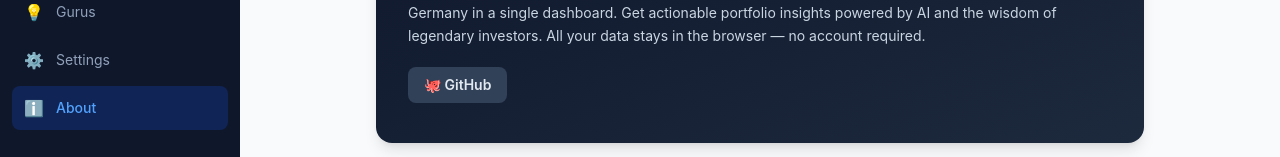
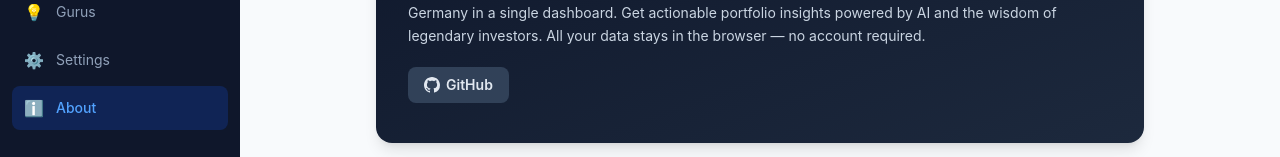
Before and after one commit to idenrai/portfolio-bridge, a React (Vite) app: page /about in a window 1280 px wide. Shown: the part 211-368 px from the top of the page. Built offline with nearby package versions, Linux system fonts and the light colour scheme; no server answers.

Commit message:
fix: replace octopus emoji with GitHub SVG logo in About page

```diff
--- a/src/pages/About.tsx
+++ b/src/pages/About.tsx
@@ -71,7 +71,10 @@
             rel="noopener noreferrer"
             className="inline-flex items-center gap-1.5 rounded-lg bg-slate-700 hover:bg-slate-600 px-4 py-2 text-sm font-semibold text-slate-200 transition-colors"
           >
-            🐙 {t.about_links_github}
+            <svg viewBox="0 0 16 16" className="w-4 h-4 fill-current" aria-hidden="true">
+              <path d="M8 0C3.58 0 0 3.58 0 8c0 3.54 2.29 6.53 5.47 7.59.4.07.55-.17.55-.38 0-.19-.01-.82-.01-1.49-2.01.37-2.53-.49-2.69-.94-.09-.23-.48-.94-.82-1.13-.28-.15-.68-.52-.01-.53.63-.01 1.08.58 1.23.82.72 1.21 1.87.87 2.33.66.07-.52.28-.87.51-1.07-1.78-.2-3.64-.89-3.64-3.95 0-.87.31-1.59.82-2.15-.08-.2-.36-1.02.08-2.12 0 0 .67-.21 2.2.82.64-.18 1.32-.27 2-.27.68 0 1.36.09 2 .27 1.53-1.04 2.2-.82 2.2-.82.44 1.1.16 1.92.08 2.12.51.56.82 1.27.82 2.15 0 3.07-1.87 3.75-3.65 3.95.29.25.54.73.54 1.48 0 1.07-.01 1.93-.01 2.2 0 .21.15.46.55.38A8.013 8.013 0 0016 8c0-4.42-3.58-8-8-8z" />
+            </svg>
+            {t.about_links_github}
           </a>
         </div>
       </div>
```
